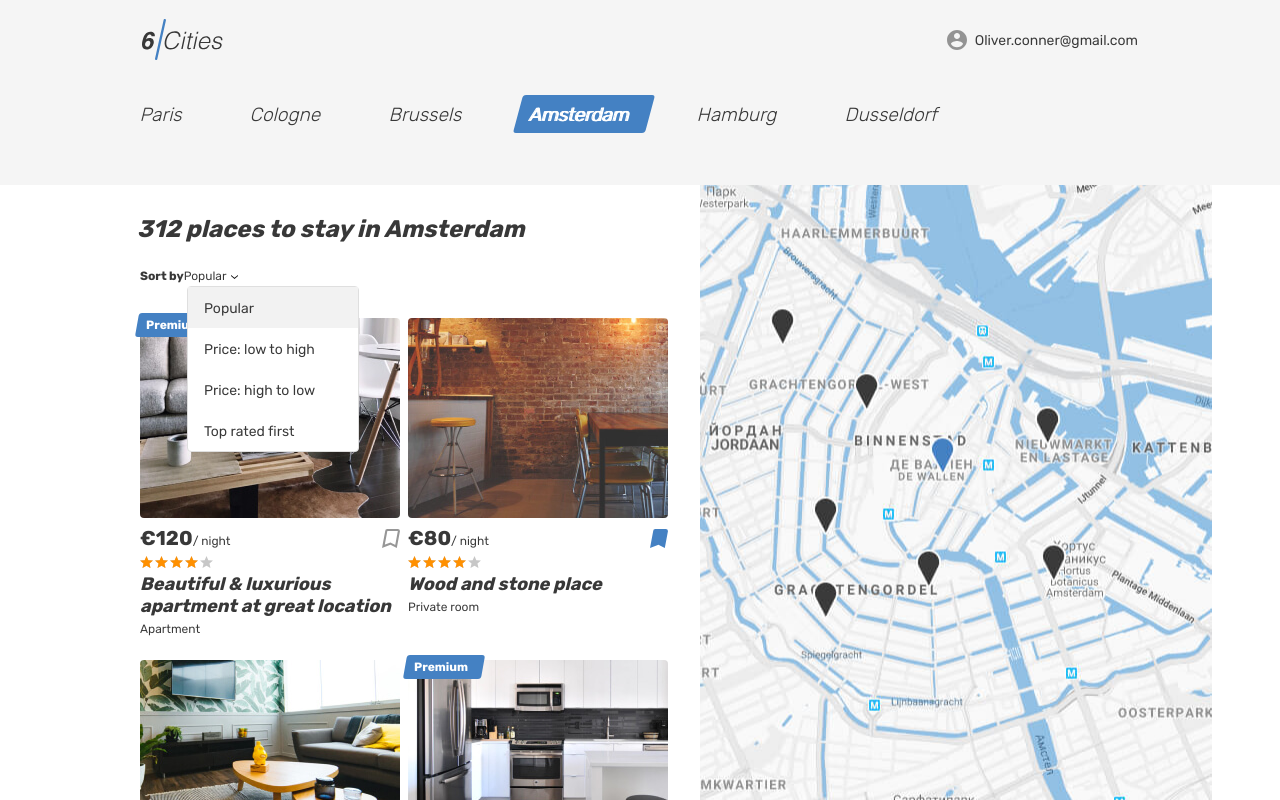
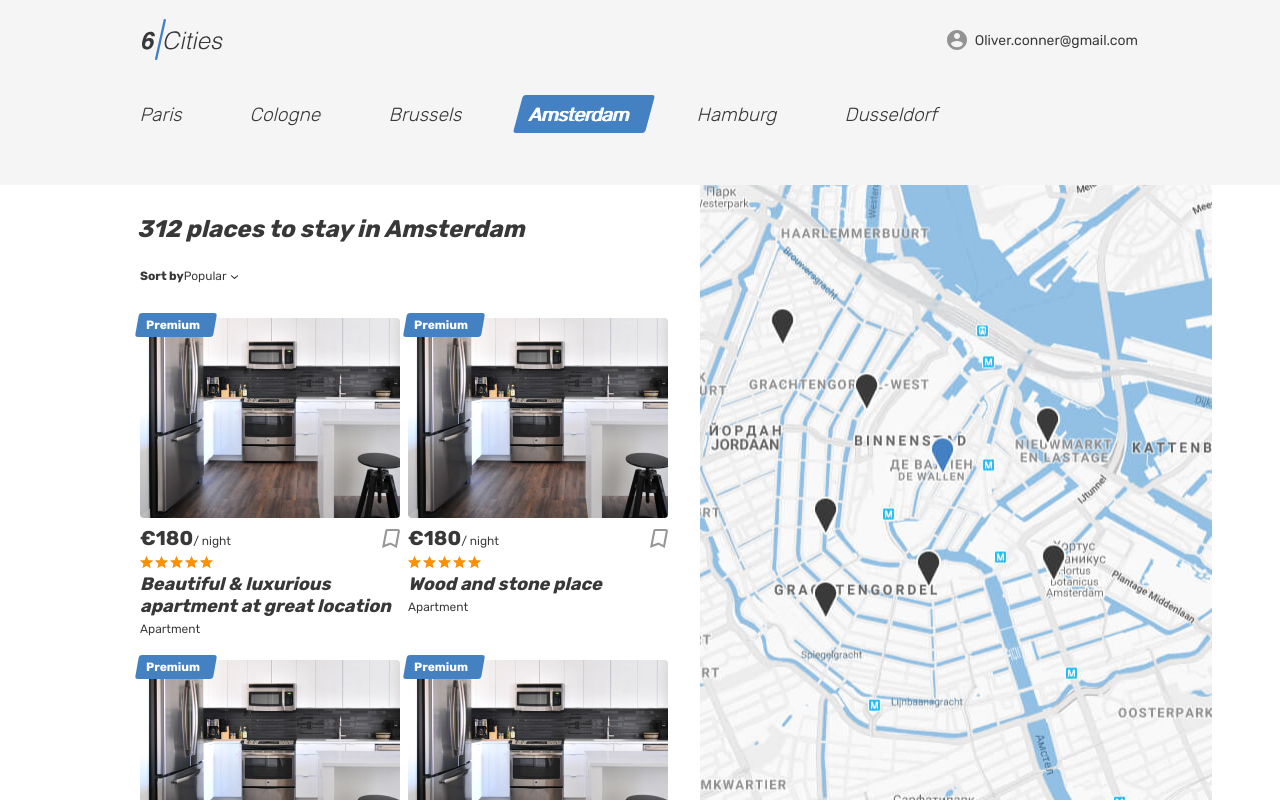
Before and after one commit to Elk1v/880445-six-cities-4, a React app: page / in a window 1280 px wide. Built offline with nearby package versions, Linux system fonts and the light colour scheme.

Commit message:
Добавит массив названий в пропсы

```diff
--- a/src/components/app/app.jsx
+++ b/src/components/app/app.jsx
@@ -4,10 +4,13 @@ import Main from "../main/main.jsx";
 
 const App = (props) => {
   // eslint-disable-next-line react/prop-types
-  const {offersCount} = props;
+  const {offersCount, offersName} = props;
 
   return (
-    <Main offersCount = {offersCount}/>
+    <Main
+      offersCount = {offersCount}
+      offersName = {offersName}
+    />
   );
 };
 
--- a/src/components/main/main.jsx
+++ b/src/components/main/main.jsx
@@ -2,7 +2,48 @@ import React from "react";
 
 const Main = (props) => {
   // eslint-disable-next-line react/prop-types
-  const {offersCount} = props;
+  const {offersCount, offersName} = props;
+
+  const getCardMarkup = (offersNameArr) => {
+    return offersNameArr.map((name) => {
+      return (
+        <article className="cities__place-card place-card" key={name}>
+          <div className="place-card__mark">
+            <span>Premium</span>
+          </div>
+          <div className="cities__image-wrapper place-card__image-wrapper">
+            <a href="#">
+              <img className="place-card__image" src="img/apartment-03.jpg" width={260} height={200} alt="Place image" />
+            </a>
+          </div>
+          <div className="place-card__info">
+            <div className="place-card__price-wrapper">
+              <div className="place-card__price">
+                <b className="place-card__price-value">€180</b>
+                <span className="place-card__price-text">/&nbsp;night</span>
+              </div>
+              <button className="place-card__bookmark-button button" type="button">
+                <svg className="place-card__bookmark-icon" width={18} height={19}>
+                  <use xlinkHref="#icon-bookmark" />
+                </svg>
+                <span className="visually-hidden">To bookmarks</span>
+              </button>
+            </div>
+            <div className="place-card__rating rating">
+              <div className="place-card__stars rating__stars">
+                <span style={{width: `100%`}} />
+                <span className="visually-hidden">Rating</span>
+              </div>
+            </div>
+            <h2 className="place-card__name">
+              <a href="#">{name}</a>
+            </h2>
+            <p className="place-card__type">Apartment</p>
+          </div>
+        </article>
+      );
+    });
+  };
 
   return (
     <div className="page page--gray page--main">
@@ -79,7 +120,7 @@ const Main = (props) => {
                     <use xlinkHref="#icon-arrow-select" />
                   </svg>
                 </span>
-                <ul className="places__options places__options--custom places__options--opened">
+                <ul className="places__options places__options--custom">{ /* класс открытия сортировки -- places__options--opened */}
                   <li className="places__option places__option--active" tabIndex={0}>Popular</li>
                   <li className="places__option" tabIndex={0}>Price: low to high</li>
                   <li className="places__option" tabIndex={0}>Price: high to low</li>
@@ -95,40 +136,8 @@ const Main = (props) => {
         */}
               </form>
               <div className="cities__places-list places__list tabs__content">
-                <article className="cities__place-card place-card">
-                  <div className="place-card__mark">
-                    <span>Premium</span>
-                  </div>
-                  <div className="cities__image-wrapper place-card__image-wrapper">
-                    <a href="#">
-                      <img className="place-card__image" src="img/apartment-01.jpg" width={260} height={200} alt="Place image" />
-                    </a>
-                  </div>
-                  <div className="place-card__info">
-                    <div className="place-card__price-wrapper">
-                      <div className="place-card__price">
-                        <b className="place-card__price-value">€120</b>
-                        <span className="place-card__price-text">/&nbsp;night</span>
-                      </div>
-                      <button className="place-card__bookmark-button button" type="button">
-                        <svg className="place-card__bookmark-icon" width={18} height={19}>
-                          <use xlinkHref="#icon-bookmark" />
-                        </svg>
-                        <span className="visually-hidden">To bookmarks</span>
-                      </button>
-                    </div>
-                    <div className="place-card__rating rating">
-                      <div className="place-card__stars rating__stars">
-                        <span style={{width: `80%`}} />
-                        <span className="visually-hidden">Rating</span>
-                      </div>
-                    </div>
-                    <h2 className="place-card__name">
-                      <a href="#">Beautiful &amp; luxurious apartment at great location</a>
-                    </h2>
-                    <p className="place-card__type">Apartment</p>
-                  </div>
-                </article>
+                {getCardMarkup(offersName)}
+                {/*
                 <article className="cities__place-card place-card">
                   <div className="cities__image-wrapper place-card__image-wrapper">
                     <a href="#">
@@ -256,6 +265,7 @@ const Main = (props) => {
                     <p className="place-card__type">Private room</p>
                   </div>
                 </article>
+                */}
               </div>
             </section>
             <div className="cities__right-section">
--- a/src/index.js
+++ b/src/index.js
@@ -5,11 +5,19 @@ import App from "../src/components/app/app.jsx";
 
 const Options = {
   OFFERS_COUNT: 312,
+  OFFERS_NAME: [
+    `Beautiful & luxurious apartment at great location`,
+    `Wood and stone place`,
+    `Nice, cozy, warm big bed apartment`,
+    `Canal View Prinsengracht`
+  ],
 };
+
 
 ReactDOM.render(
     <App
       offersCount = {Options.OFFERS_COUNT}
+      offersName = {Options.OFFERS_NAME}
     />,
     document.querySelector(`#root`)
 );
```
